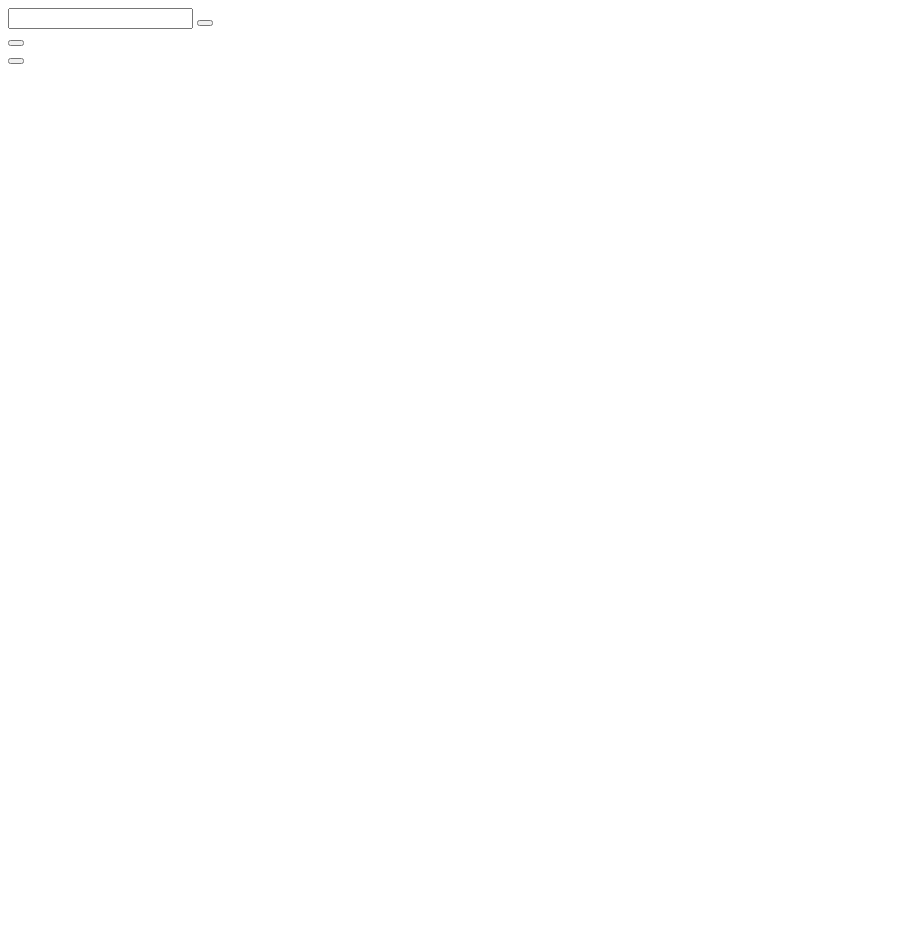
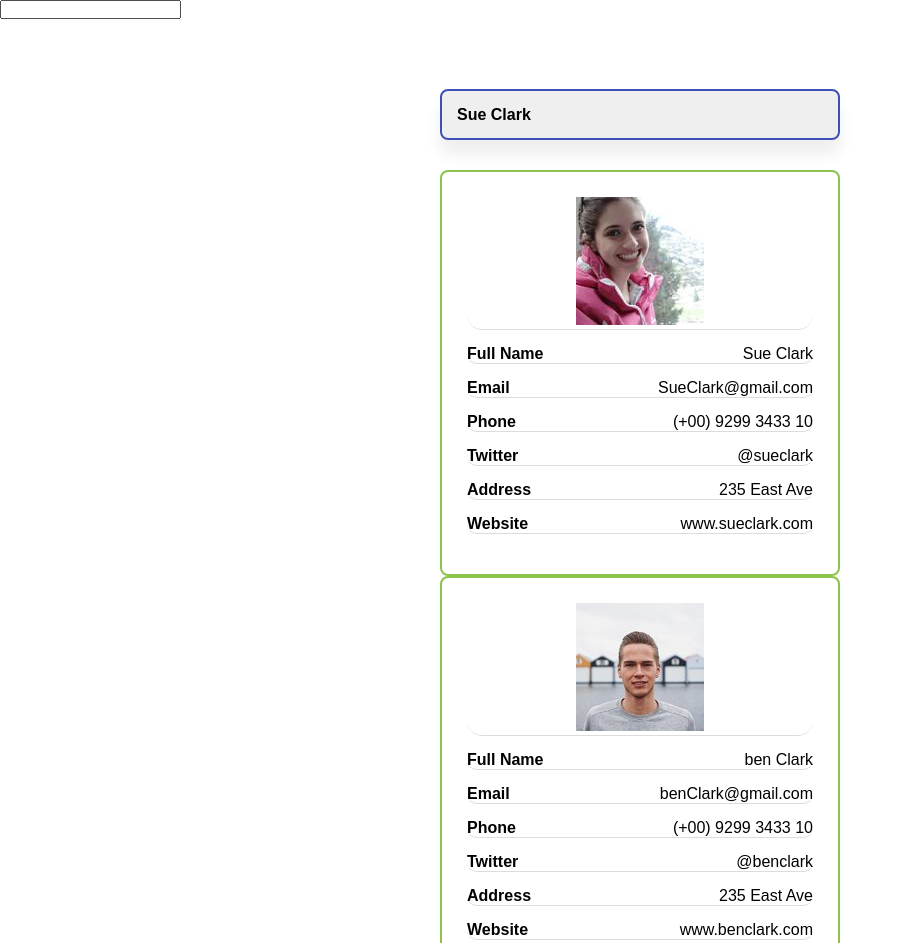
Before and after one commit to laurenagra/Peak-Performance, a plain HTML site: page index.html in a window 1280 px wide. Shown: the top 943 px of the page, without its empty margins (0-903 px from the left). Before the commit the page ends 800 px from the top, so only its background shows below. Drawn offline with nearby package versions, Linux system fonts and the light colour scheme.

Commit message:
First Draft

```diff
--- a/assets/css/style.css
+++ b/assets/css/style.css
@@ -0,0 +1,76 @@
+* {
+	padding: 0;
+	margin: 0;
+	box-sizing: border-box;
+	outline: none;
+}
+
+body {
+	font-family: 'Poppins', sans-serif;
+}
+.wrapper {
+	display: flex;
+	justify-content: center;
+	flex-wrap: wrap;
+	padding: 70px 0;
+	max-width: 400px;
+	margin: 0 auto;
+}
+
+.menu,
+.content {
+	width: 100%;
+}
+select {
+	width: 100%;
+	padding: 15px;
+	font-size: 16px;
+	font-weight: 700;
+	font-family: 'Poppins', sans-serif;
+	border: none;
+	border-radius: 8px;
+	border: 2px solid #3f51b5;
+	box-shadow: 0 15px 15px #efefef;
+	appearance: none;
+	background-position: 95% 55%;
+	background-size: 22px;
+}
+
+.content {
+	margin: 30px 0;
+}
+
+.content .data {
+	padding: 25px;
+	background-color: #fff;
+	border: 2px solid #8bc34c;
+	border-radius: 8px;
+}
+.content p {
+	margin-bottom: 15px;
+	border-radius: 15px;
+	border-bottom: 1px solid gainsboro;
+}
+
+.conten p:last-child {
+	border-bottom: none;
+	margin-bottom: 0;
+	padding-bottom: 0;
+}
+
+.content p b {
+	font-weight: 700;
+}
+
+.content p span {
+	float: right;
+	font-weight: normal;
+}
+
+.image {
+	text-align: center;
+}
+
+.data {
+	display:;
+}
--- a/assets/js/script.js
+++ b/assets/js/script.js
@@ -0,0 +1,16 @@
+//Show/Hide div when select dropdown option
+$(document).ready(function(){
+    $(".data").hide();
+    $("#name").on('change', function(){
+        $("#" +$(this).val()).fadeIn(700);
+    }).change();
+});
+
+
+$(document).ready(function(){
+    $('.data').on(('click' , function(){
+        $('#name').toggle();
+    }):
+    $('#name').toggle();
+
+})
--- a/index.html
+++ b/index.html
@@ -3,9 +3,10 @@
 <head>
     <meta charset="UTF-8">
     <meta http-equiv="X-UA-Compatible" content="IE=edge">
-    <meta name="viewport" content="width=<device-width>, initial-scale=1.0">
+    <meta name="viewport" content="width=device-width, initial-scale=1.0" />
         <!--Attach css, font apis, moment??-->
     <title>Document</title>
+    <link rel="stylesheet" href="./assets/css/style.css">
 </head>
 <header></header>
 <body>
@@ -15,18 +16,78 @@
         <aside id="card-container">
             <input id="service-menu">
             <!--Table for services: Brian-->
-            <button id="service-list"></button>
-            <div id="client-list"><!--Jamille here-->
-            <!--On click of client name: open calendar--></div>
+            <div id="client-list" class= "wrapper"><!--Jamille here-->
+                <div class="menu">
+                    <select id = "name" class="form-control target select client-select-list">
+                        <option value="sue">Sue Clark</option>
+                        <option value ="ben">Ben Jones</option>
+                        <option Value ="garry">Garry Miles</option>
+                        <option value ="kim">Kim Carter</option>
+                      </select>
+                    </div>
+
+                    <div class="content">
+                    <div id="sue" class="data">
+                        <p class="image"><img src="./assets/images/sue.jpg" alt= "">
+                        </p>
+                        <p><b>Full Name</b><span> Sue Clark</span></p>
+                        <p><b>Email</b><span> SueClark@gmail.com</span></p>
+                        <p><b>Phone</b><span> (+00) 9299 3433 10</span></p>
+                        <p><b>Twitter</b><span> @sueclark</span></p>
+                        <p><b>Address</b><span> 235 East Ave</span></p>
+                        <p><b>Website</b><span> www.sueclark.com</span></p>
+                    </div>
+                    <div id="ben" class="data">
+                        <p class="image"><img src="./assets/images/ben.jpg" alt= "">
+                        <p><b>Full Name</b><span> ben Clark</span></p>
+                        <p><b>Email</b><span> benClark@gmail.com</span></p>
+                        <p><b>Phone</b><span> (+00) 9299 3433 10</span></p>
+                        <p><b>Twitter</b><span> @benclark</span></p>
+                        <p><b>Address</b><span> 235 East Ave</span></p>
+                        <p><b>Website</b><span> www.benclark.com</span></p>
+                    </div>
+                    <div id="garry" class="data">
+                        <p class="image"><img src="./assets/images/garry.jpg" alt= "">
+                        <p><b>Full Name</b><span> garry Clark</span></p>
+                        <p><b>Email</b><span> garryClark@gmail.com</span></p>
+                        <p><b>Phone</b><span> (+00) 9299 3433 10</span></p>
+                        <p><b>Twitter</b><span> @garryclark</span></p>
+                        <p><b>Address</b><span> 235 East Ave</span></p>
+                        <p><b>Website</b><span> www.garryclark.com</span></p>
+                    </div>
+                    <div id="kim" class="data">
+                        <p class="image"><img src="./assets/images/kim.jpg" alt= "">
+                        <p><b>Full Name</b><span> kim Clark</span></p>
+                        <p><b>Email</b><span> kimClark@gmail.com</span></p>
+                        <p><b>Phone</b><span> (+00) 9299 3433 10</span></p>
+                        <p><b>Twitter</b><span> @kimclark</span></p>
+                        <p><b>Address</b><span> 235 East Ave</span></p>
+                        <p><b>Website</b><span> www.kimclark.com</span></p>
+                    </div>
+                </div>
+
+            </div>
+
+
+                  <button id="service-list"
+            class = "btn btn-primary btn-sm"
+            type="submit">
+        </button>
+            <!--On click of client name: open calendar-->
     <!--Create aside with two containers/boxes inside-->
     <!--One existing clients, the other new clients, both open dropdown schedule select-->
     <!--Jamille: Drop down selector-->
-            <div id="new-client"><!--Derrick--><button id="save-client"></button> </div>
+            <div id="new-client"><!--Derrick--><button id="save-client"></button>
+              <div class="dropdown">
+    <button class="btn btn-default dropdown-toggle" type="button" id="dropdownMenu1" data-toggle="dropdown" aria-haspopup="true" aria-expanded="true">
+
     </aside>
-    <section id="schedule"><!--Lauren: Calendar Submit button--><button id="save-event"></button></section>
+    <section> <a href="#" id="schedule">Schedule</a><!--Lauren: Calendar Submit button--><button id="save-event"></button></section>
     <!--in main create container for calendar-->
     <!--on click of date, can schedule or edit appointments for the day in dropdown schedule select-->
 </main>
+<script src ="https://cdnjs.cloudflare.com/ajax/libs/jquery/3.5.1/jquery.min.js"></script>
+<script src="./assets/js/script.js"></script>
 </body>
 <!--Wishlist! Footer, navbar with paypage info and plans-->
 <!--Javascript and jquery-->
```
Also changed, not shown: assets/images/arrow.png (added), assets/images/ben.jpg (added), assets/images/garry.jpg (added), assets/images/kim.jpg (added), assets/images/sue.jpg (added).
